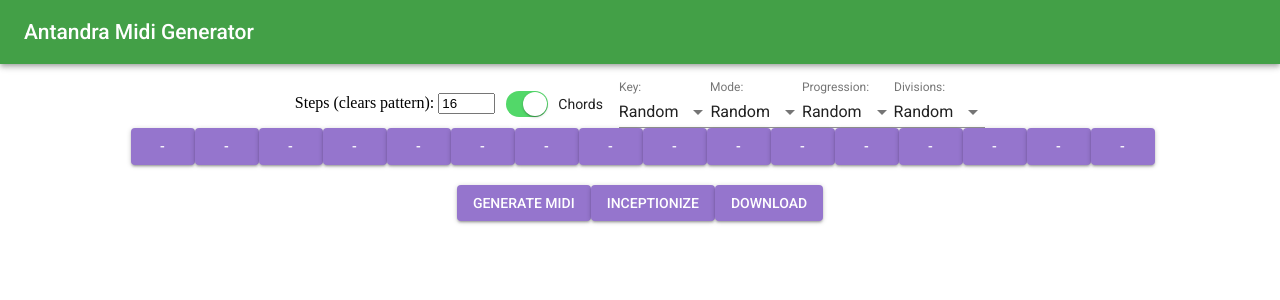
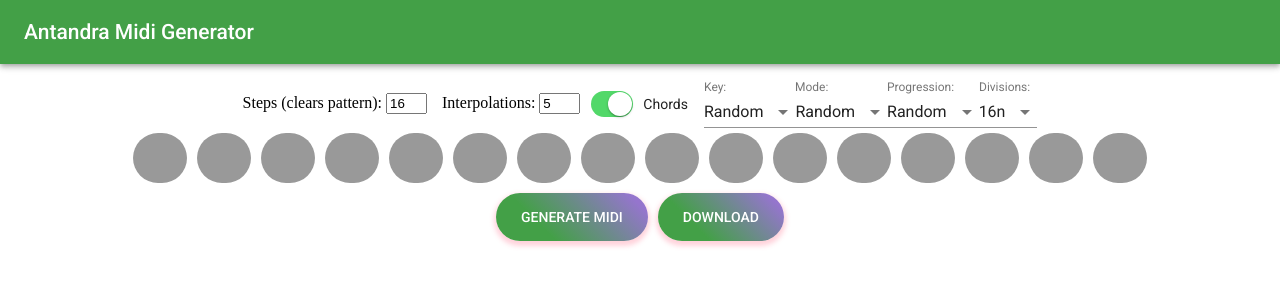
Before and after one commit to bluelotusmedia/midigenerator, a React app in the folder simple-react-full-stack/: page / in a window 1280 px wide. Shown: the top 300 px of the page. Built offline with nearby package versions, Linux system fonts and the light colour scheme.

Commit message:
Styles, bug fixes and enhancements.

```diff
--- a/simple-react-full-stack/package.json
+++ b/simple-react-full-stack/package.json
@@ -9,9 +9,6 @@
     "client": "webpack-dev-server --mode development --devtool inline-source-map --hot",
     "server": "nodemon src/server/index.js",
     "dev": "concurrently \"npm run server\" \"npm run client\""
-  },
-  "proxy": {
-    "/api": "http://localhost:8080"
   },
   "author": "Jacob Louis (simple-react-full-stack by Sandeep Raveesh)",
   "license": "ISC",
--- a/simple-react-full-stack/src/client/App.js
+++ b/simple-react-full-stack/src/client/App.js
@@ -1,9 +1,11 @@
 import React, { Component } from 'react';
 import './app.css';
-import NavBar from './components/NavBar';
-import PropTypes from 'prop-types';
 
 import Button from '@material-ui/core/Button';
+import NavBar from './components/NavBar';
+import Sequencer from './components/Sequencer';
+import StyledButton from './components/StyledButton';
+import PropTypes from 'prop-types';
 import Input from '@material-ui/core/Input';
 import InputLabel from '@material-ui/core/InputLabel';
 import MenuItem from '@material-ui/core/MenuItem';
@@ -41,9 +43,13 @@ export default class App extends Component {
     this.state = {
       stepNumber: 16,
       success: 'false',
+      initMelody: null,
       fileName: null,
       chordsEnabled: true,
-      inceptionizedSequence: null,
+      deepdreamedSequence: null,
+      numInterpolations: 5,
+      steps: Array(16).fill('-'),
+      stepClasses: Array(16).fill('noteoff'),
       keys: ['Random','C','C#','D','Eb','E','F','F#','G','Ab','A','Bb','B'],
       currentKey: 'Random',
       modesChords: ['Random','Major','Minor'],
@@ -72,8 +78,8 @@ export default class App extends Component {
                      "I,IV,V,ii",
                      "IV,ii,V,I",
                      "IV,I7,ii7"],
-      divs:["Random","1n","2n","4n","8n","16n"],
-      currentDiv: 'Random',
+      divs:["Random","1n","2n","4n","8n","16n","1/12","1/32"],
+      currentDiv: '16n',
       noteSequences:
           ["Random",
            "Numbers",
@@ -91,17 +97,18 @@ export default class App extends Component {
            "Magic Squares 25-1",
            "Magic Squares 36-1",
            "Golden Ratio",
-           "Golden Ratio 2"],
-      steps: Array(16).fill('-')
+           "Golden Ratio 2"]
     };
     this.patternLength = this.patternLength.bind(this);
+    this.numInterpolations = this.numInterpolations.bind(this);
     this.toggleChords = this.toggleChords.bind(this);
   }
 
 
 
   midiGen(settings) {
-
+      console.log(settings)
+    // initial pattern
     let notes = this.state.keys;
     let pattern = settings[0].join("");
     let key = this.state.keys.indexOf(settings[1]);
@@ -109,15 +116,22 @@ export default class App extends Component {
     let prog = settings[3];
     let div = settings[4];
     let chords = settings[5];
-    let inceptionize;
+
+    // deep dream
+    let initMelody;
+    let interpolations;
+    let musicVAE;
 
     if (settings[6]) {
-        inceptionize = settings[6];
+        initMelody = settings[6];
+    }
+    if (settings[7]) {
+        interpolations = settings[7];
+    }
+    if (settings[8]) {
+        musicVAE = settings[8];
     }
 
-
-
-   //fetch('/api/midiGen?pattern='+pattern+'&key='+key+'&mode='+mode+'&prog='+prog+'&div='+div+'&chords='+chords)
   fetch('/api/midiGen', {
     method: 'POST',
     body: JSON.stringify({
@@ -127,7 +141,9 @@ export default class App extends Component {
         prog: prog,
         div: div,
         chords: chords,
-        inceptionize: inceptionize
+        initMelody: initMelody,
+        numInterpolations: interpolations,
+        musicVAE: musicVAE
       }),
     headers: {
       'Accept': 'application/json',
@@ -137,14 +153,25 @@ export default class App extends Component {
     .then((success, req) => {
 
         if(success){
-
+            let steps = success.success[0].response.pattern1.split('');
+            let stepClasses = this.state.stepClasses.slice(0)
+            steps.forEach(function(step,i) {
+                switch(step) {
+                    case 'x': stepClasses[i] = 'noteon';
+                    break;
+                    case '-': stepClasses[i] = 'noteoff';
+                    break;
+                    case '_': stepClasses[i] = 'sustain';
+                    break;
+                }
+            });
            this.setState({
                fileName: success.success[0].response.fileName,
-               message: success.success[0].response.message
+               message: success.success[0].response.message,
+               steps: success.success[0].response.pattern1.split(''),
+               stepClasses: stepClasses,
+               initMelody: success.success[0].response.melody1
            })
-           if(!settings[6]) {
-               this.generateMusic(success.success[0].response.melody1);
-           }
 
         }
     })
@@ -154,27 +181,32 @@ export default class App extends Component {
 
   }
 
-generateMusic = (scale) => {
+deepDreamMelody = (settings) => {
+        if (!settings[6]) { this.setState({message: 'Must generate midi first.'}) } else {
+
+            this.setState({message: 'Dreaming... This could take a minute.'})
+
+            let initMelody = settings[6]; // initMelody
 
             // go to https://goo.gl/magenta/musicvae-checkpoints to see more checkpoint urls
-        // let melodiesModelCheckPoint = 'https://storage.googleapis.com/download.magenta.tensorflow.org/models/music_vae/dljs/mel_big';
-        let melodiesModelCheckPoint = 'https://storage.googleapis.com/download.magenta.tensorflow.org/models/music_vae/dljs/mel_small';
+            let melodiesModelCheckPoint = 'https://storage.googleapis.com/download.magenta.tensorflow.org/models/music_vae/dljs/mel_big';
+            //let melodiesModelCheckPoint = 'https://storage.googleapis.com/download.magenta.tensorflow.org/models/music_vae/dljs/mel_small';
             let interpolatedNoteSequences;
-        let numInterpolations = 5;
+            let numInterpolations = settings[7];
 
             var everyNote = 'c,c#,d,d#,e,f,f#,g,g#,a,a#,b,'.repeat(20).split(',').map( function(x,i) {
                 return x + '' + Math.floor(i/12);
             });
 
             let melodies = [[],[]];
-        scale.map((note, i) => {
+            initMelody.map((note, i) => {
               melodies[0].push({pitch: toMidi(note), quantizedStartStep: i, quantizedEndStep: i+1});
             });
 
             let MELODY1 = { notes: melodies[0] };
 
 
-        scale.reverse().map((note, i) => {
+            initMelody.reverse().map((note, i) => {
               melodies[1].push({pitch: toMidi(note), quantizedStartStep: i, quantizedEndStep: i+1});
             });
 
@@ -202,8 +234,9 @@ generateMusic = (scale) => {
                     });
                 });
 
-            this.setState({inceptionizedSequence: notesArray});
-                console.log(notesArray, 'generator');
+                settings.push(notesArray);
+                    console.log(notesArray, 'deep dreamed');
+                {this.midiGen(settings)}
             });
 
 
@@ -230,8 +263,12 @@ generateMusic = (scale) => {
                     newnote = note.replace(/eb/gi, 'd#');
 
                     break;
+                   case 'e#':
+                    newnote = note.replace(/e#/gi, 'f');
+
+                    break;
                    case 'fb':
-                newnote = note.replace(/fb/gi, 'e#');
+                    newnote = note.replace(/fb/gi, 'e');
 
                     break;
                    case 'gb':
@@ -247,7 +284,7 @@ generateMusic = (scale) => {
 
                     break;
                    case 'cb':
-                newnote = note.replace(/cb/gi, 'b#');
+                    newnote = note.replace(/cb/gi, 'b');
 
                     break;
                    case 'b#':
@@ -265,34 +302,26 @@ generateMusic = (scale) => {
             function toNote(midi) {
                 return everyNote[midi];
             }
+        }
 
     }
 
 
 patternLength(e) {
-    this.setState({stepNumber: e.target.value});
-    this.setState({steps: Array(Number(e.target.value)).fill('-')});
-
+    this.setState({
+      stepNumber: e.target.value,
+      steps: Array(Number(e.target.value)).fill('-'),
+      stepClasses: Array(Number(e.target.value)).fill('noteoff')
+    });
 }
 
-handleStepClick(i) {
-
-    let steps = this.state.steps.slice(0);
-    if (steps[i] == '-') {
-        steps[i] = 'x'
-    } else if (steps[i] == 'x') {
-        steps[i] = '_'
-    } else {
-        steps[i] = '-'
-    };
-
-    this.setState({steps: steps})
+numInterpolations(e) {
+    this.setState({numInterpolations: e.target.value});
 }
 
 toggleChords(e) {
 
     if (this.state.chordsEnabled==true) {
-
         this.setState({currentModes:this.state.modesMelodic,
                        currentProgs:this.state.noteSequences,
                        currentProg: "Random"
@@ -331,6 +360,25 @@ changeDiv(e) {
     this.setState({currentDiv: newDiv});
 }
 
+handleStepClick(i) {
+     console.log(i);
+    let steps = this.state.steps.slice(0);
+    let stepClasses = this.state.stepClasses.slice(0);
+
+    if (steps[i] == '-') {
+        stepClasses[i] = 'noteon';
+        steps[i] = 'x';
+    } else if (steps[i] == 'x') {
+        stepClasses[i] = 'sustain';
+        steps[i] = '_';
+    } else {
+        stepClasses[i] = 'noteoff';
+        steps[i] = '-';
+    };
+
+    this.setState({steps: steps, stepClasses: stepClasses})
+}
+
 
   render() {
 
@@ -341,7 +389,9 @@ changeDiv(e) {
         <p>{this.state.message}</p>
 
 
-       Steps (clears pattern): <input onKeyUp={this.patternLength.bind(this)} defaultValue={this.state.stepNumber} size={4} />
+       Steps (clears pattern): <input onKeyUp={this.patternLength.bind(this)} defaultValue={this.state.stepNumber} size={2} />
+
+       Interpolations: <input onKeyUp={this.numInterpolations.bind(this)} defaultValue={this.state.numInterpolations} size={2} />
 
         <CustomizedSwitches checked={this.state.chordsEnabled} onChange={this.toggleChords.bind(this)} />
 
@@ -407,48 +457,48 @@ changeDiv(e) {
              </FormControl>
 
 
+        <Sequencer
+             steps={this.state.steps}
+             stepClasses={this.state.stepClasses}
+             onClick={this.handleStepClick.bind(this)}
+             className="sequencer"
+        />
 
 
 
 
-
-
-        <div style={{ margin: "0 0 20px 5px",
-            textDecoration: "none",
-            cursor: "pointer"}}>
-
-           {this.state.steps.map((step, i) => {
-            return <Button key={ i } onClick={this.handleStepClick.bind(this, i)} variant="contained" color="secondary">{step}</Button>;
-           })}
-        </div>
-
-
-
-        <Button variant="contained" color="secondary" onClick={this.midiGen.bind(this,
+        <StyledButton onClick={this.midiGen.bind(this,
         [this.state.steps,
          this.state.currentKey,
          this.state.currentMode,
          this.state.currentProg,
          this.state.currentDiv,
          this.state.chordsEnabled
-        ])}>
-            Generate Midi
-        </Button>
+        ])}>Generate Midi</StyledButton>
 
-        <Button
-        variant="contained" color="secondary" onClick={this.midiGen.bind(this,
+
+
+
+          {this.state.chordsEnabled != true &&
+
+                <StyledButton onClick={this.deepDreamMelody.bind(this,
                     [this.state.steps,
                      this.state.currentKey,
                      this.state.currentMode,
                      this.state.currentProg,
                      this.state.currentDiv,
                      this.state.chordsEnabled,
-         this.state.inceptionizedSequence
-        ])}>Inceptionize</Button>
+                     this.state.initMelody,
+                     this.state.numInterpolations
+                    ])}>Deep Dream
+                </StyledButton>
 
-        <Button href={this.state.fileName}
-        download={this.state.fileName}
-        variant="contained" color="secondary">Download</Button>
+          }
+
+                <StyledButton href={this.state.fileName} download={this.state.fileName}>
+                    Download
+                </StyledButton>
+
 
       </MuiThemeProvider>
     );
--- a/simple-react-full-stack/src/client/app.css
+++ b/simple-react-full-stack/src/client/app.css
@@ -13,3 +13,46 @@ div.MuiFormControl-root-65 {
     margin: 15px;
     min-width: 120px;
 }
+
+.sequencer {
+    width:80%;
+    margin:0 auto;
+    text-align: center;
+    display: flex;
+    font-size: 0;
+    flex-wrap:wrap;
+    padding:0;
+    box-sizing:border-box;
+
+    text-decoration: none;
+    cursor: pointer;
+}
+
+.step {
+    user-select: none;
+    display:inline-block;
+    margin:5px;
+    flex-grow: 1;
+    height:50px;
+    border-radius: 50px;
+    width: calc(100% * (1/16) - 10px);
+    align-items: stretch;
+    align-self: stretch;
+}
+
+@media (max-width:780px) {
+   .step {
+        width: calc(100% * (1/8) - 10px);
+    }
+}
+
+.noteoff {
+    background: #999999;
+
+}
+.noteon {
+    background: #bb0000;
+}
+.sustain {
+    background: #9575cd;
+}
--- /dev/null
+++ b/simple-react-full-stack/src/client/components/Sequencer.js
@@ -0,0 +1,18 @@
+import React from 'react'
+class Sequencer extends React.Component {
+
+    render() {
+    return (
+      <div className={this.props.className}>
+        {this.props.steps.map((step, i) => {
+            return <a index={i} key={i}
+                onClick={this.props.onClick.bind(this,i)}
+                className={this.props.stepClasses[i]+" step"}>
+               </a>;
+        })}
+      </div>
+    );
+  }
+}
+
+export default Sequencer;
--- /dev/null
+++ b/simple-react-full-stack/src/client/components/StyledButton.js
@@ -0,0 +1,37 @@
+import React from 'react';
+import PropTypes from 'prop-types';
+import classNames from 'classnames';
+import { withStyles } from '@material-ui/core/styles';
+import Button from '@material-ui/core/Button';
+
+// We can inject some CSS into the DOM.
+const styles = {
+  root: {
+    background: 'linear-gradient(45deg, #43a047 30%, #9575cd 90%)',
+    borderRadius: 25,
+    border: 0,
+    color: 'white',
+    height: 48,
+    padding: '0 25px',
+    margin: '5px',
+    boxShadow: '0 3px 5px 2px rgba(255, 105, 135, .3)',
+  },
+};
+
+function StyledButton(props) {
+  const { classes, children, className, ...other } = props;
+
+  return (
+    <Button className={classNames(classes.root, className)} {...other}>
+      {children || 'class names'}
+    </Button>
+  );
+}
+
+StyledButton.propTypes = {
+  children: PropTypes.node,
+  classes: PropTypes.object.isRequired,
+  className: PropTypes.string,
+};
+
+export default withStyles(styles)(StyledButton);
```
Also changed, not shown: simple-react-full-stack/src/server/index.js (+39 -28 lines). Lines whose indentation alone changed are shown as unchanged.
